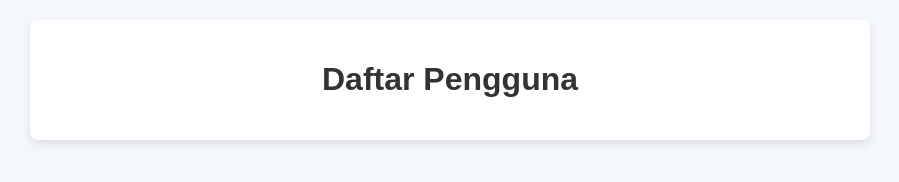
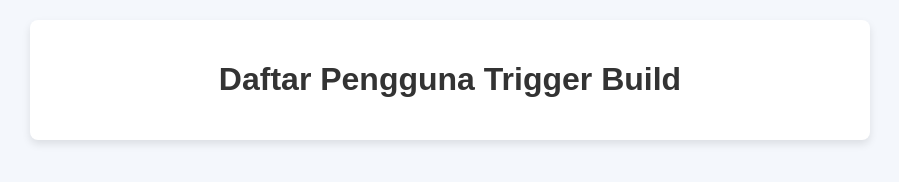
Before and after one commit to dodysitorus/websiteStatis, a plain HTML site: page index.html in a window 1280 px wide. Shown: the whole page, without its empty margins (190-1089 px from the left). Drawn offline with Linux system fonts and the light colour scheme; no server answers.

Commit message:
trigger build

```diff
--- a/index.html
+++ b/index.html
@@ -3,12 +3,12 @@
 <head>
   <meta charset="UTF-8">
   <meta name="viewport" content="width=device-width, initial-scale=1.0">
-  <title>Daftar Pengguna Test</title>
+  <title>Daftar Pengguna</title>
   <link rel="stylesheet" href="style.css">
 </head>
 <body>
   <div class="container">
-    <h1>Daftar Pengguna</h1>
+    <h1>Daftar Pengguna Trigger Build</h1>
     <div id="user-list" class="user-list"></div>
     <div id="user-details" class="user-details"></div>
   </div>
```
